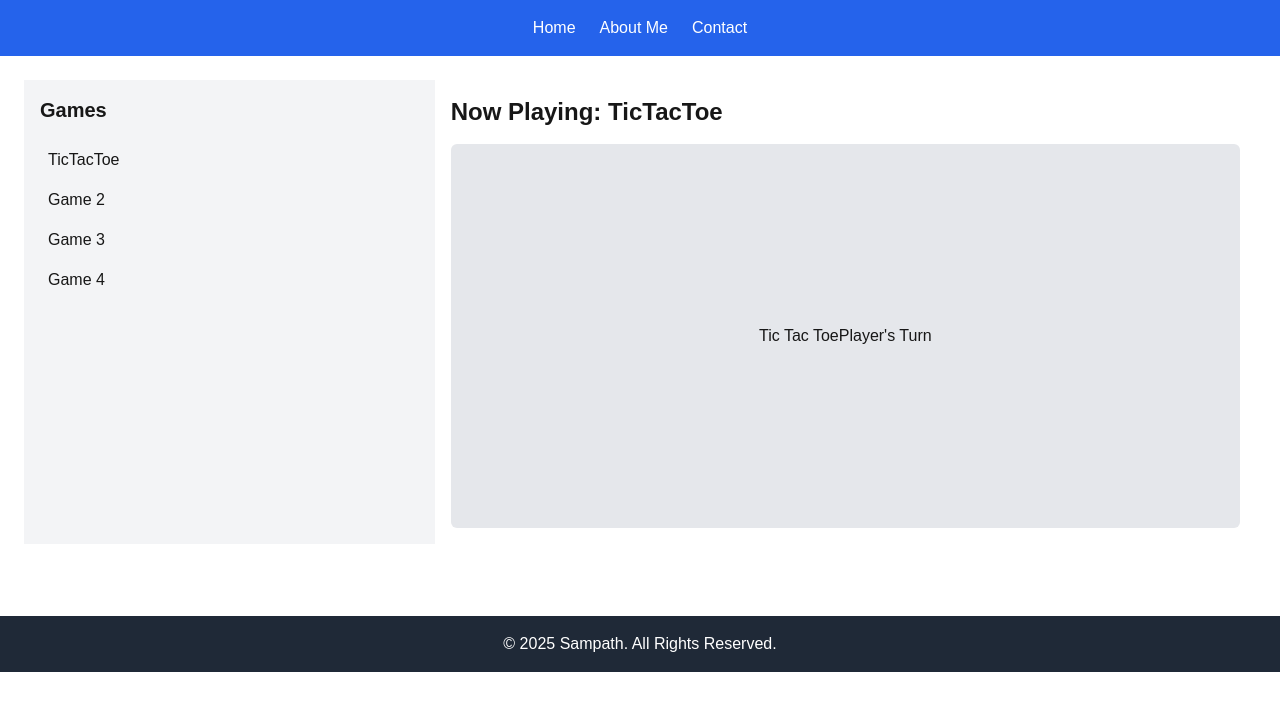
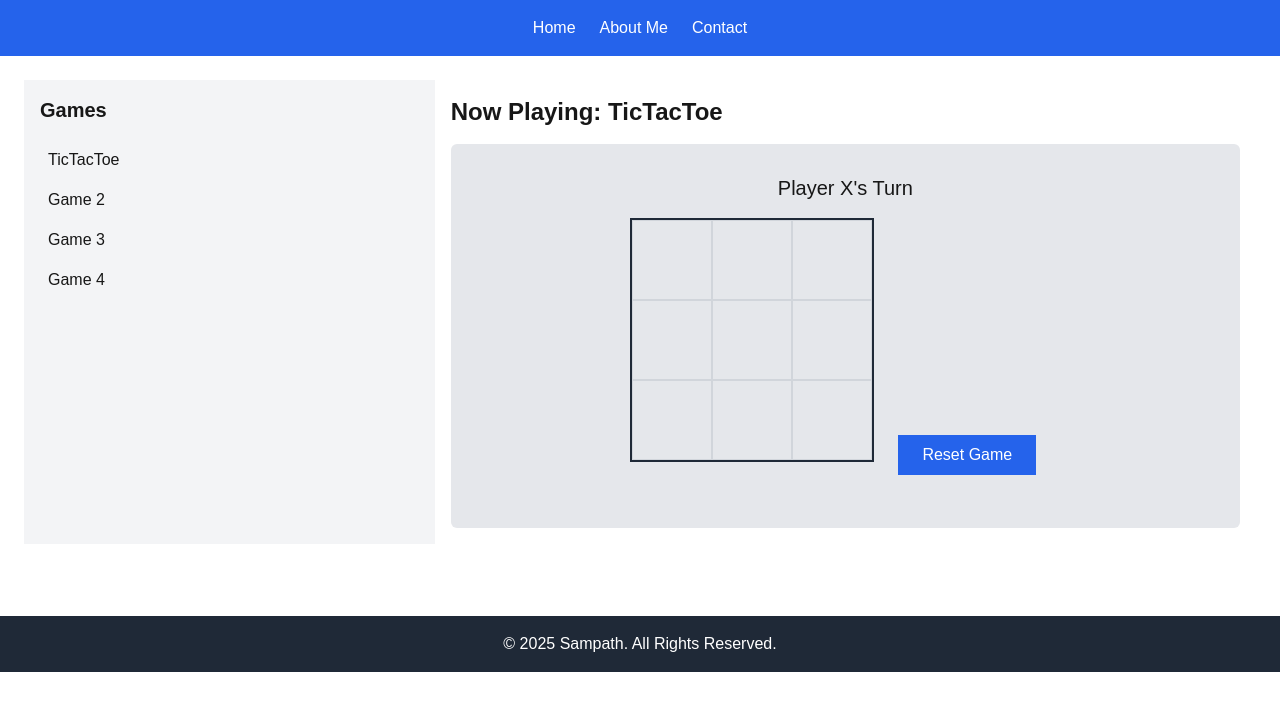
Before and after one commit to sampathchowdary/TrendCentral, a Next.js app in the folder trendcentral/: page /playground in a window 1280 px wide. Both pictures are taken after a click on the item "TicTacToe". Shown: the top 710 px of the page. Built offline with nearby package versions, Linux system fonts and the light colour scheme.

Commit message:
tic tac toe completed

```diff
--- a/trendcentral/app/components/playground/TicTacToe.tsx
+++ b/trendcentral/app/components/playground/TicTacToe.tsx
@@ -8,12 +8,80 @@ const TicTacToe = () => {
         [' ',' ',' '],
         [' ',' ',' ']
     ])
+    const [winner, setWinner] = useState<string | null>(null)
+    const [isXNext, setIsXNext] = useState<boolean>(true)
+
+    const handleCellClick = (row: number, col:number) => {
+        if(board[row][col]!=' ' || winner) return
+        const newBoard = [...board];
+        newBoard[row][col] = isXNext ? 'X' : 'O';
+        setBoard(newBoard)
+        setIsXNext(!isXNext)
+
+        const win = checkWinner()
+        if(win){
+            setWinner(win)
+        }
+
+    }
+
+    const checkWinner = (): string | null => {
+        for (let i = 0; i < 3; i++) {
+            // Check rows
+            if (board[i][0] !== ' ' && board[i][0] === board[i][1] && board[i][1] === board[i][2]) {
+              return board[i][0];
+            }
+            // Check columns
+            if (board[0][i] !== ' ' && board[0][i] === board[1][i] && board[1][i] === board[2][i]) {
+              return board[0][i];
+            }
+        }
+        // diagnols
+        if (board[0][0] !== ' ' && board[0][0] === board[1][1] && board[1][1] === board[2][2]) {
+            return board[0][0];
+        }
+        if (board[0][2] !== ' ' && board[0][2] === board[1][1] && board[1][1] === board[2][0]) {
+            return board[0][2];
+        }
+        return null;
+    }
+
+    const handleReset= () => {
+        setBoard([
+            [' ',' ',' '],
+            [' ',' ',' '],
+            [' ',' ',' ']
+        ])
+        setWinner(null)
+        setIsXNext(true)
+    }
 
     return (
-        <>
-            <h1>Tic Tac Toe</h1>
-            <h2>Player's Turn</h2>
-        </>
+        <div className="text-center p-6">
+            <h2 className="text-xl mb-4">{winner ? `Winner: ${winner}` : `Player ${isXNext ? 'X' : 'O'}'s Turn`}</h2>
+            {/* Game Area */}
+            <div className="inline-block border-2 border-gray-800">
+             {board.map((row, rowIndex) => (
+                <div key={rowIndex} className="flex">
+                    {row.map((cell, colIndex) => (
+                    <div
+                        key={colIndex}
+                        className="w-20 h-20 flex items-center justify-center border border-gray-300 text-2xl font-bold cursor-pointer"
+                        onClick={() => handleCellClick(rowIndex, colIndex)}
+                    >
+                        {cell}
+                    </div>
+                    ))}
+                </div>
+                ))}
+            </div>
+            <button
+                className='m-6 px-6 py-2 bg-blue-600 text-white'
+                onClick={() => handleReset()}
+                >
+                Reset Game
+            </button>
+        </div>
     )
 
 }
```
